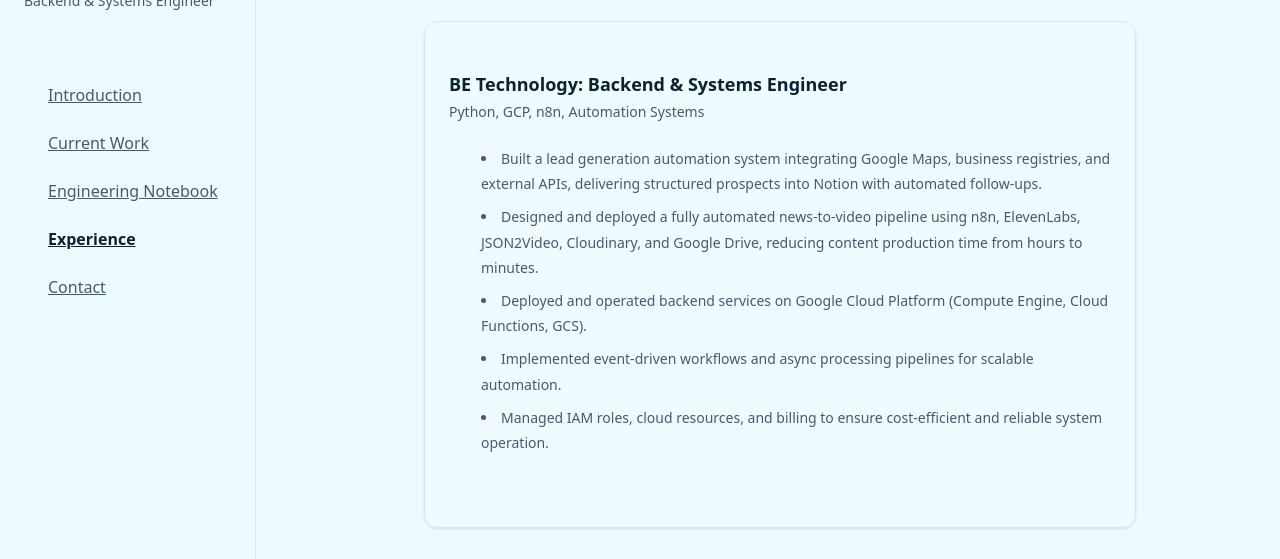
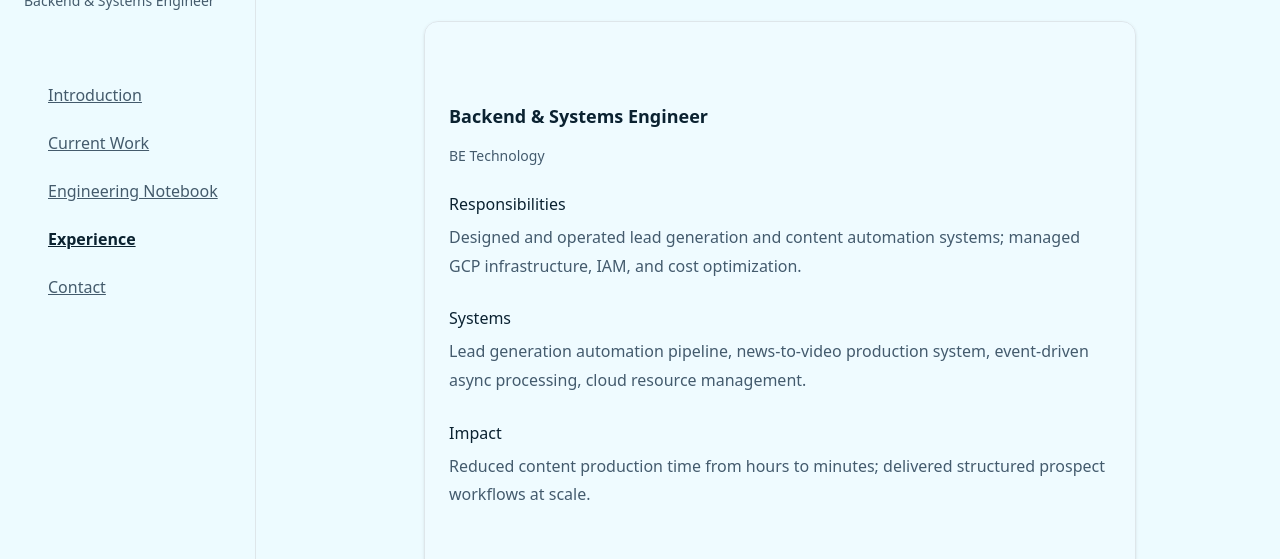
Before and after one commit to nahom-zewdu/my-portfolio, a Next.js app: page /experience in a window 1280 px wide. Shown: the part 167-726 px from the top of the page. Built offline with nearby package versions, Linux system fonts and the light colour scheme.

Commit message:
chore: enhance experience section to focus on responsibilities, systems built, and impact with concise summaries instead of bullet-heavy timelines.

```diff
--- a/src/components/ExperienceSection.tsx
+++ b/src/components/ExperienceSection.tsx
@@ -4,35 +4,25 @@ import { Card, CardContent } from "@/components/ui/card";
 
 const experiences = [
   {
-    org: "BE Technology: Backend & Systems Engineer",
-    tech: ["Python", "GCP", "n8n", "Automation Systems"],
-    bullets: [
-      "Built a lead generation automation system integrating Google Maps, business registries, and external APIs, delivering structured prospects into Notion with automated follow-ups.",
-      "Designed and deployed a fully automated news-to-video pipeline using n8n, ElevenLabs, JSON2Video, Cloudinary, and Google Drive, reducing content production time from hours to minutes.",
-      "Deployed and operated backend services on Google Cloud Platform (Compute Engine, Cloud Functions, GCS).",
-      "Implemented event-driven workflows and async processing pipelines for scalable automation.",
-      "Managed IAM roles, cloud resources, and billing to ensure cost-efficient and reliable system operation."
-    ]
+    title: "Backend & Systems Engineer",
+    company: "BE Technology",
+    responsibilities: "Designed and operated lead generation and content automation systems; managed GCP infrastructure, IAM, and cost optimization.",
+    systems: "Lead generation automation pipeline, news-to-video production system, event-driven async processing, cloud resource management.",
+    impact: "Reduced content production time from hours to minutes; delivered structured prospect workflows at scale."
   },
   {
-    org: "Eskalate: Backend Engineering Intern (Team Lead)",
-    tech: ["Go", "MongoDB", "Docker", "JWT", "Clean Architecture"],
-    bullets: [
-      "Led a team of 3 engineers to design and deliver a backend system ahead of schedule.",
-      "Built modular REST APIs in Go using Clean Architecture, improving maintainability and scalability.",
-      "Designed and implemented authentication systems using JWT and OAuth.",
-      "Reviewed and approved 15+ pull requests, enforcing architecture standards and code quality.",
-      "Containerized services with Docker and contributed to staging environment setup."
-    ]
+    title: "Backend Engineering Intern (Team Lead)",
+    company: "Eskalate",
+    responsibilities: "Led cross-functional team; designed and shipped modular REST APIs; enforced architecture standards and code quality.",
+    systems: "Go REST APIs using Clean Architecture, JWT/OAuth authentication, Docker containerization, MongoDB persistence.",
+    impact: "Delivered backend system ahead of schedule; reviewed 15+ PRs maintaining architectural consistency."
   },
   {
-    org: "A2SV: Software Engineering Trainee",
-    tech: ["Python", "Go", "Algorithms", "System Design"],
-    bullets: [
-      "Completed intensive training in data structures, algorithms, and system design.",
-      "Solved 700+ problems across competitive programming platforms.",
-      "Collaborated on backend-focused projects with emphasis on code quality and testing."
-    ]
+    title: "Software Engineering Trainee",
+    company: "A2SV",
+    responsibilities: "Completed intensive backend training; solved complex algorithm and system design problems.",
+    systems: "Competitive programming foundations, data structures, system design patterns, backend architecture.",
+    impact: "Mastered 700+ algorithm problems; demonstrated proficiency in system design and backend engineering."
   }
 ];
 
@@ -78,20 +68,29 @@ export default function ExperienceSection() {
       >
         {experiences.map((exp) => (
           <motion.li
-            key={exp.org}
+            key={exp.company}
             variants={itemVariants}
           >
             <Card className="rounded-xl h-full border border-border bg-card/80 backdrop-blur-none shadow-sm hover:shadow-md transition-shadow">
               <CardContent className="p-6">
-                <div className="mb-4 space-y-1">
-                  <h3 className="text-lg font-semibold text-foreground">{exp.org}</h3>
-                  <p className="text-xs md:text-sm text-muted-foreground">
-                    {exp.tech.join(", ")}
-                  </p>
+                <div className="mb-4">
+                  <h3 className="text-lg font-semibold text-foreground">{exp.title}</h3>
+                  <p className="text-sm text-muted-foreground">{exp.company}</p>
                 </div>
-                <ul className="list-disc list-inside text-sm pl-2 space-y-2 text-muted-foreground">
-                  {exp.bullets.map((b, i) => <li key={i}>{b}</li>)}
-                </ul>
+                <div className="space-y-3 text-sm text-muted-foreground">
+                  <div>
+                    <p className="font-medium text-foreground mb-1">Responsibilities</p>
+                    <p>{exp.responsibilities}</p>
+                  </div>
+                  <div>
+                    <p className="font-medium text-foreground mb-1">Systems</p>
+                    <p>{exp.systems}</p>
+                  </div>
+                  <div>
+                    <p className="font-medium text-foreground mb-1">Impact</p>
+                    <p>{exp.impact}</p>
+                  </div>
+                </div>
               </CardContent>
             </Card>
           </motion.li>
```
